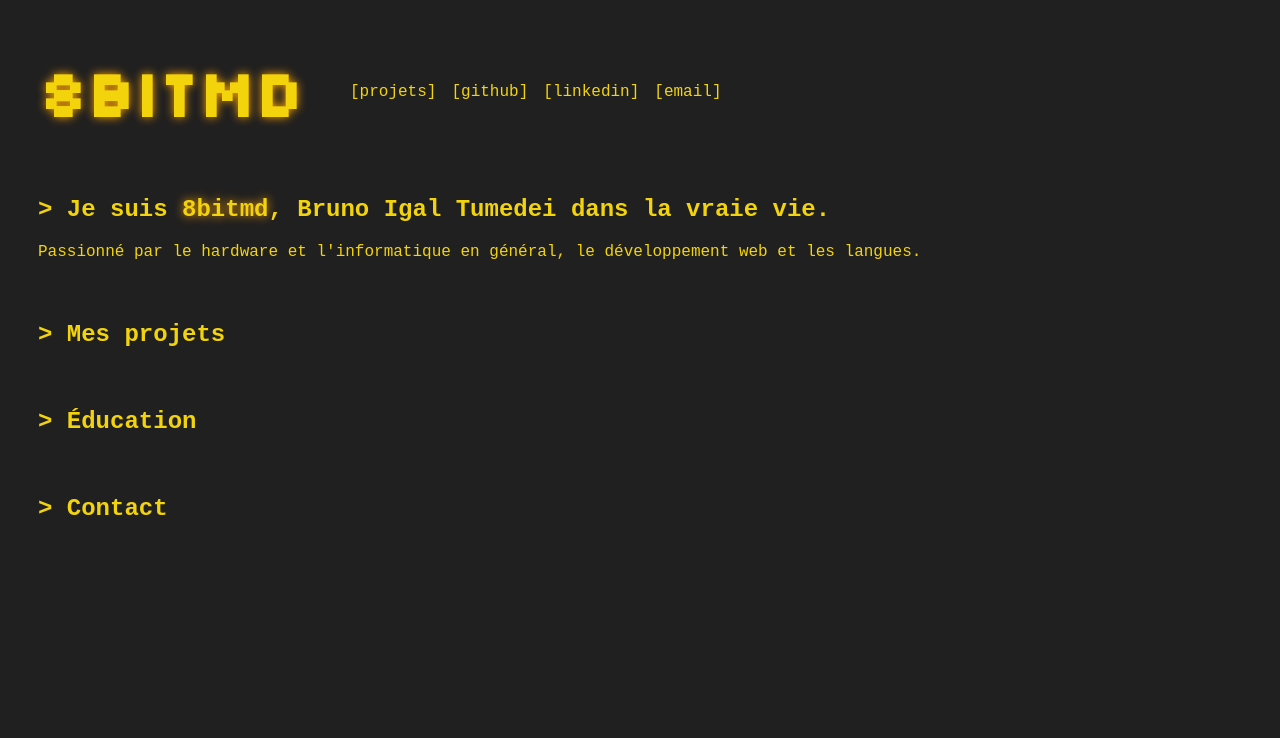
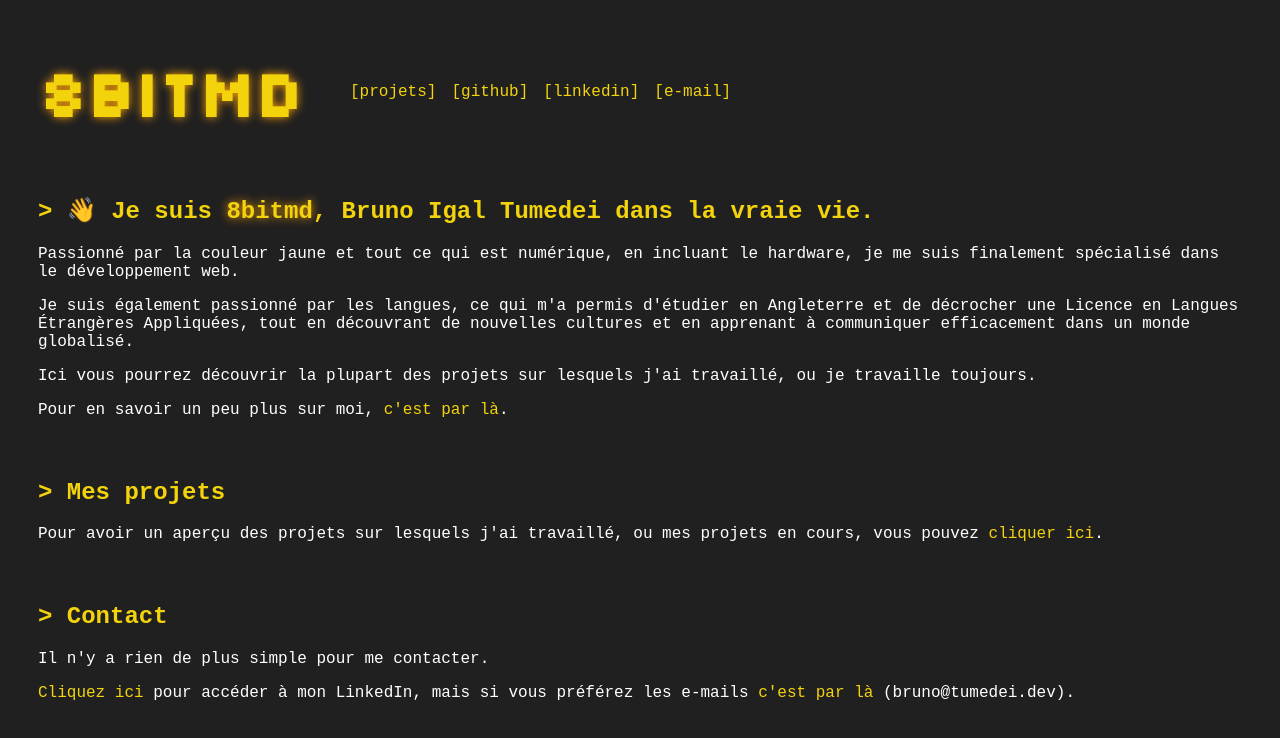
Before and after one commit to 8bitmd/portfolio, a React (Create React App) app: page / in a window 1280 px wide. Shown: the top 738 px of the page. Built offline with nearby package versions, Linux system fonts and the light colour scheme.

Commit message:
Add homepage sections

```diff
--- a/src/assets/styles/style.css
+++ b/src/assets/styles/style.css
@@ -68,6 +68,13 @@ section h2:not(:first-of-type) {
   margin-top: 60px;
 }
 
+.accueil a:hover {
+  text-shadow: 0 0 4px white;
+}
+.accueil p {
+  color: white;
+}
+
 .projects {
   display: flex;
   flex-wrap: wrap;
--- a/src/assets/styles/style.sass
+++ b/src/assets/styles/style.sass
@@ -52,6 +52,12 @@ h2:before
 section h2:not(:first-of-type)
   margin-top: 60px
 
+.accueil
+  a:hover
+    text-shadow: 0 0 4px white
+  p
+    color: white
+
 .projects
   display: flex
   flex-wrap: wrap
--- a/src/components/Home.js
+++ b/src/components/Home.js
@@ -1,14 +1,21 @@
 import DocumentTitle from "./DocumentTitle";
+import {Link} from "react-router-dom";
 
 export default function Home() {
     DocumentTitle("8bitmd")
     return (
-        <section>
-            <h2>Je suis <span className={"decoration"}>8bitmd</span>, Bruno Igal Tumedei dans la vraie vie.</h2>
-            <p>Passionné par le hardware et l'informatique en général, le développement web et les langues.</p>
+        <section className={"accueil"}>
+            <h2>👋 Je suis <span className={"decoration"}>8bitmd</span>, Bruno Igal Tumedei dans la vraie vie.</h2>
+            <p>Passionné par la couleur jaune et tout ce qui est numérique, en incluant le hardware, je me suis finalement spécialisé dans le développement web.</p>
+            <p>Je suis également passionné par les langues, ce qui m'a permis d'étudier en Angleterre et de décrocher une Licence en Langues Étrangères Appliquées, tout en découvrant de nouvelles cultures et en apprenant à communiquer efficacement dans un monde globalisé.</p>
+            <p>Ici vous pourrez découvrir la plupart des projets sur lesquels j'ai travaillé, ou je travaille toujours.</p>
+            <p>Pour en savoir un peu plus sur moi, <Link to={"#"}>c'est par là</Link>.</p>
             <h2>Mes projets</h2>
-            <h2>Éducation</h2>
+            <p>Pour avoir un aperçu des projets sur lesquels j'ai travaillé, ou mes projets en cours, vous pouvez <Link to={"/projets"}>cliquer ici</Link>.</p>
+            <p></p>
             <h2>Contact</h2>
+            <p>Il n'y a rien de plus simple pour me contacter.</p>
+            <p><a href={"https://www.linkedin.com/in/brunotumedei/"}>Cliquez ici</a> pour accéder à mon LinkedIn, mais si vous préférez les e-mails <a href={"mailto:bruno@tumedei.dev"}>c'est par là</a> (bruno@tumedei.dev).</p>
         </section>
     )
 }
--- a/src/components/Layout/Header.js
+++ b/src/components/Layout/Header.js
@@ -10,7 +10,7 @@ export default function Header() {
                 <Link to={"/projets"}><span aria-hidden={"true"}>[</span>projets<span aria-hidden={"true"}>]</span></Link>
                 <a href={"https://github.com/8bitmd"}><span aria-hidden={"true"}>[</span>github<span aria-hidden={"true"}>]</span></a>
                 <a href={"https://www.linkedin.com/in/brunotumedei/"}><span aria-hidden={"true"}>[</span>linkedin<span aria-hidden={"true"}>]</span></a>
-                <a href={"mailto:bruno@tumedei.dev"}><span aria-hidden={"true"}>[</span>email<span aria-hidden={"true"}>]</span></a>
+                <a href={"mailto:bruno@tumedei.dev"}><span aria-hidden={"true"}>[</span>e-mail<span aria-hidden={"true"}>]</span></a>
             </nav>
         </header>
     )
```
Also changed, not shown: 1 other file (tests, documents, lock files or other folders).
